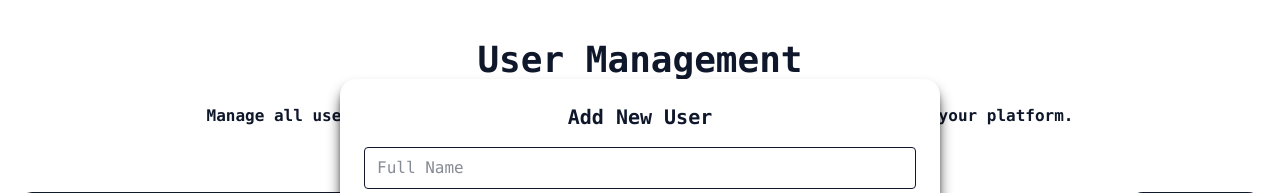
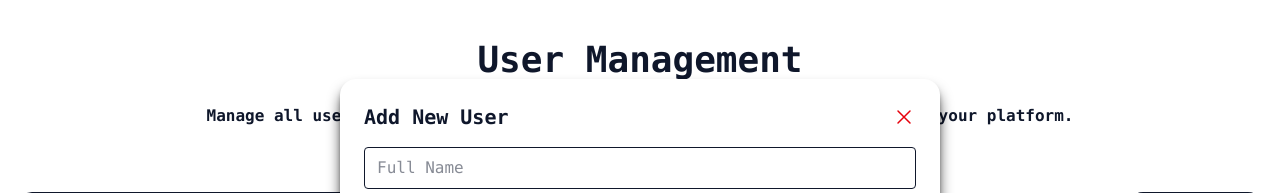
Before and after one commit to Santoshb22/user_management_dashboard, a React (Vite) app: page / in a window 1280 px wide. Both pictures are taken after typing "Sample" into the empty fields and a click on the button "Add User". Shown: the top 193 px of the page. Built offline with nearby package versions, Linux system fonts and the light colour scheme; no server answers.

Commit message:
fix edit feature bug and fix bug for close modal

```diff
--- a/src/components/AddUserModal.jsx
+++ b/src/components/AddUserModal.jsx
@@ -32,6 +32,7 @@ const AddUserModal = () => {
       try {
         const res = await fetch(`${usersAPI}/${userIdToEdit}`);
         const data = await res.json();
+        console.log(data);
         setFormData({
           name: data.name,
           username: data.username,
@@ -65,7 +66,21 @@ const AddUserModal = () => {
       onSubmit={handleSubmit}
       className="p-6 my-4 bg-white rounded-2xl shadow-lg shadow-black flex flex-col gap-4 min-w-auto w-96 md:w-[600px]"
     >
-      <h2 className="text-xl font-semibold text-center">Add New User</h2>
+
+      <div className='flex items-center justify-between'>
+        <h2 className="text-xl font-semibold text-center">Add New User</h2>
+        <button
+        onClick={() => {
+            setFormData({ name: "", username: "", email: "" });
+            setShowAddUserModal(false);
+            setIsEdit(false);
+        }}
+        className='text-red-600 font-extrabold'>
+          <svg xmlns="http://www.w3.org/2000/svg" fill="none" viewBox="0 0 24 24" strokeWidth={1.5} stroke="currentColor" className="size-6">
+            <path strokeLinecap="round" strokeLinejoin="round" d="M6 18 18 6M6 6l12 12" />
+          </svg>
+        </button>
+      </div>
 
       <input
         type="text"
@@ -101,7 +116,7 @@ const AddUserModal = () => {
         type="submit"
         className="bg-slate-900 text-white py-2 rounded hover:bg-blue-600"
       >
-        Add User
+        {isEdit? "Save Edits" : "Add User"}
       </button>
     </form>
   )
--- a/src/pages/Dashboard.jsx
+++ b/src/pages/Dashboard.jsx
@@ -7,7 +7,7 @@ const Dashboard = () => {
   const { users, loading } = useContext(UserContext);
   const [visibleUsers, setVisibleUsers] = useState(10);
   const currentUsers = users.slice(0, visibleUsers);
-  const {showAddUserModal, setShowAddUserModal, setUserIdToEdit, deleteUser} = useContext(UserContext);
+  const {showAddUserModal, setShowAddUserModal, setUserIdToEdit, deleteUser, setIsEdit} = useContext(UserContext);
 
   if(loading) {
     return (
@@ -59,6 +59,7 @@ const Dashboard = () => {
                       <button
                       onClick={() => {
                         setUserIdToEdit(user.id);
+                        setIsEdit(true);
                         setShowAddUserModal(true);
                       }}
                       className='edit_button text-blue-600 mr-4'>
```
